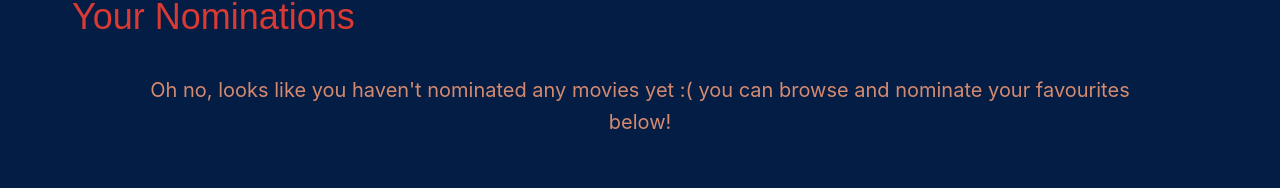
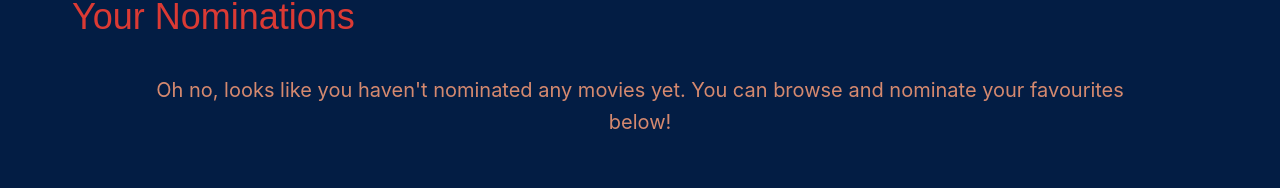
Before and after one commit to jasminekbal/shoppies-app, a React (Create React App) app: page / in a window 1280 px wide. Shown: the part 876-1064 px from the top of the page. Built offline with nearby package versions, Linux system fonts and the light colour scheme.

Commit message:
copy changes

```diff
--- a/src/App.js
+++ b/src/App.js
@@ -21,7 +21,8 @@ function App() {
 
   const [state, setState] = useState({nominations: nominationData,
     isError: false, searchText: "", previousSearch: "",
-    deleteHover: false, deleteId: undefined,
+    showMovieInfo: false, movieInfo: null, movieId: null,
+    deleteHover: false, deleteId: null,
     searchResults:"", movies: []})
 
   const deleteMovie = (id) => {
@@ -84,7 +85,8 @@ function App() {
     const response = await fetch(url)
     const data = await response.json();
     if (data.Response ==="True") {
-      setState({...state, showMovieInfo: true, movieId: data.imdbID, movieInfo: {plot: data.Plot, actors: data.Actors, rating: data.imdbRating}})
+      setState({...state, showMovieInfo: true, movieId: data.imdbID,
+                movieInfo: {plot: data.Plot, actors: data.Actors, rating: data.imdbRating}})
     }
   }
 
@@ -160,7 +162,7 @@ function App() {
            {nominationsRows}
         </ol> :
         <div className="NoNominationsText">
-          Oh no, looks like you haven't nominated any movies yet :( you can browse and nominate your favourites below!
+          Oh no, looks like you haven't nominated any movies yet. You can browse and nominate your favourites below!
         </div>}
     </div>
 
```
Also changed, not shown: 1 other file (tests, documents, lock files or other folders).
